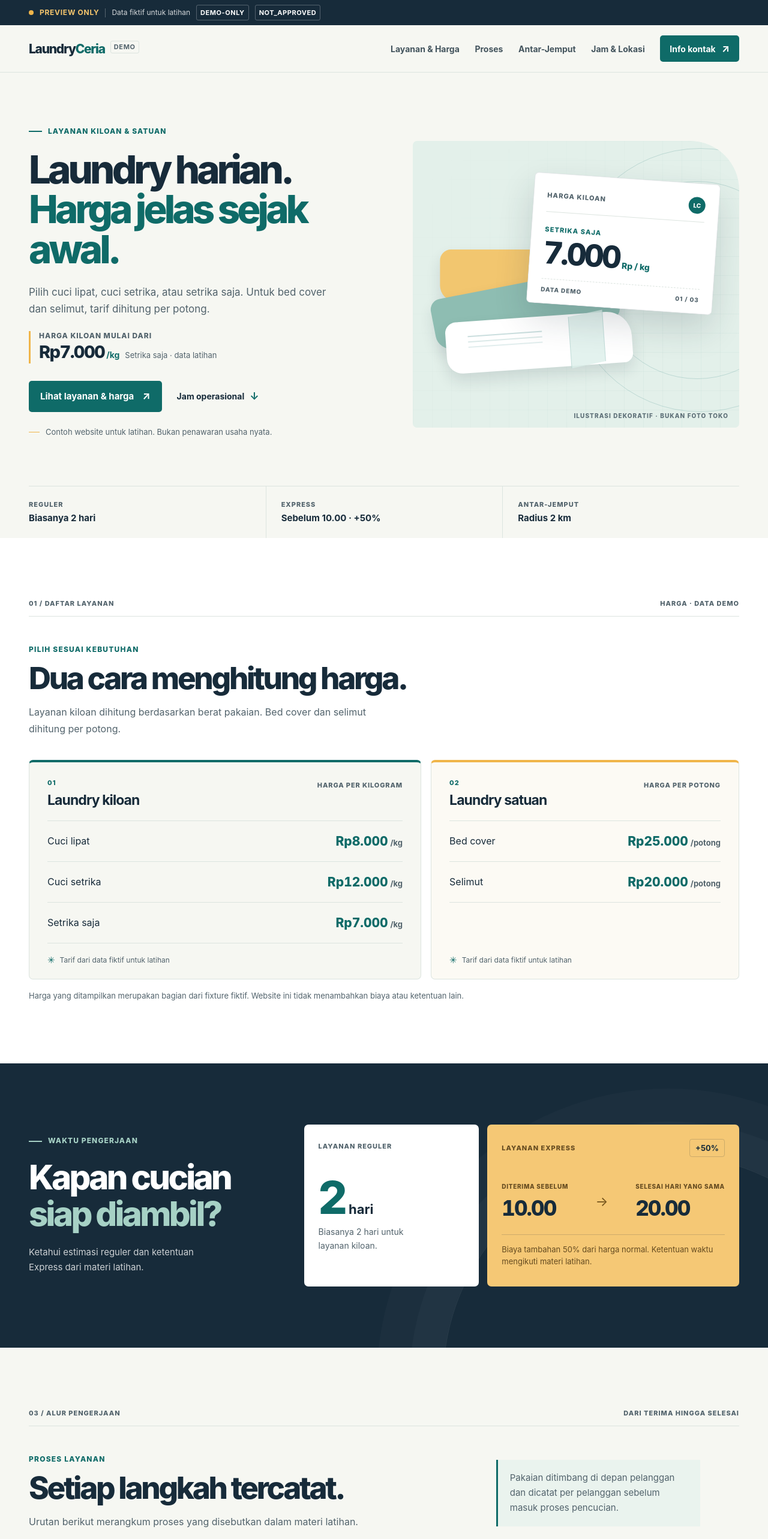
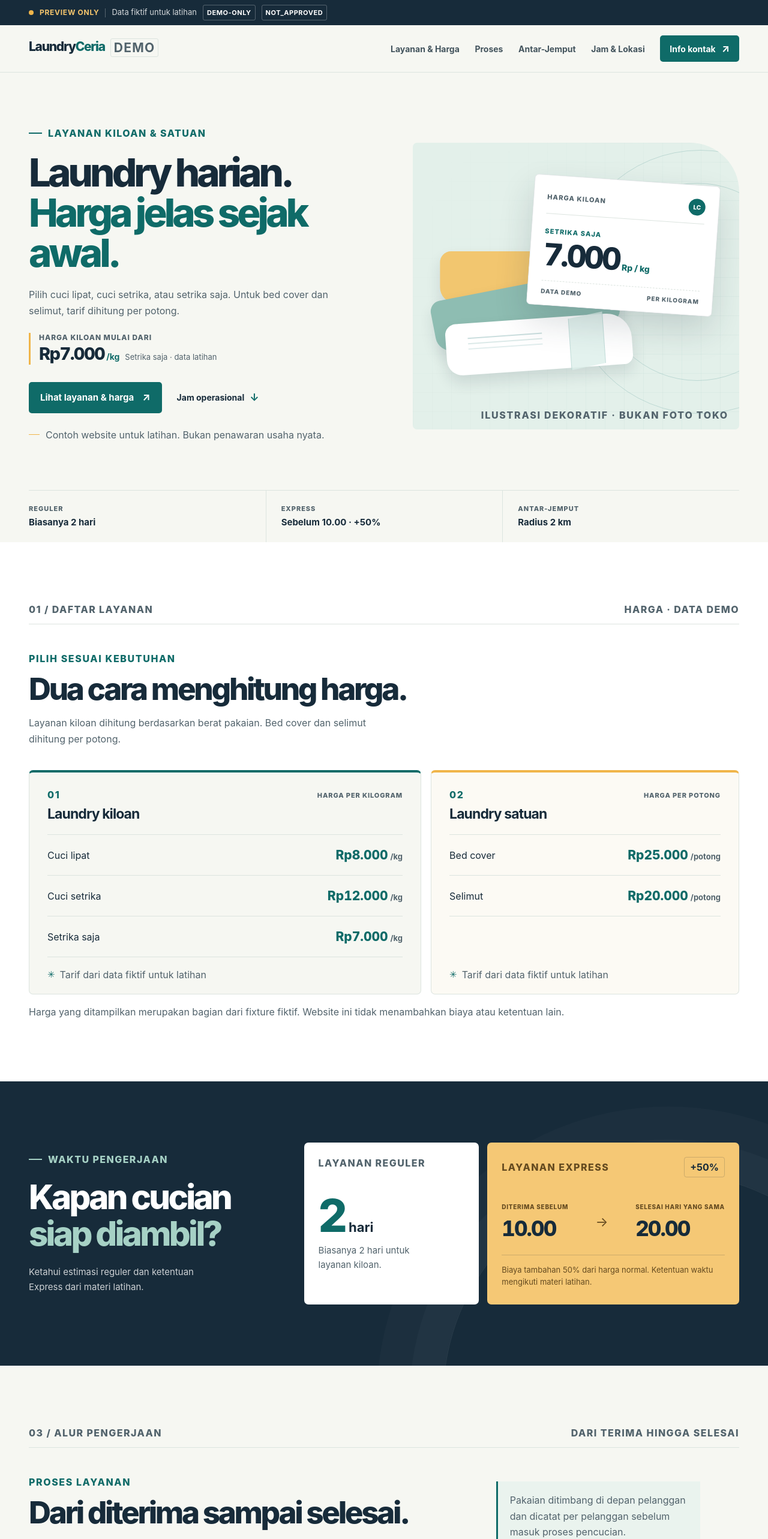
Before and after one commit to kannaryukkei/laundry-ceria-website, a React (Vite) app: page / in a window 1280 px wide. Shown: the top 2566 px of the page at 60% size. Built offline with nearby package versions, Linux system fonts and the light colour scheme.

Commit message:
fix(quality): improve disclosure readability and contrast

```diff
--- a/src/App.tsx
+++ b/src/App.tsx
@@ -105,7 +105,7 @@ function HeroIllustration() {
         <div className="ticket-price"><strong>7.000</strong><span>Rp / kg</span></div>
         <div className="ticket-bottom">
           <span>DATA DEMO</span>
-          <span>01 / 03</span>
+          <span>PER KILOGRAM</span>
         </div>
       </div>
       <span className="art-caption" data-qa-role="disclosure">ILUSTRASI DEKORATIF · BUKAN FOTO TOKO</span>
@@ -273,7 +273,7 @@ function HowItWorks() {
         <div className="process-heading-grid">
           <SectionHeading
             eyebrow="PROSES LAYANAN"
-            title="Setiap langkah tercatat."
+            title="Dari diterima sampai selesai."
             description="Urutan berikut merangkum proses yang disebutkan dalam materi latihan."
           />
           <p className="process-aside" data-qa-role="body">
--- a/src/styles.css
+++ b/src/styles.css
@@ -116,7 +116,7 @@ button:focus-visible, a:focus-visible { outline: 3px solid var(--color-primary);
 .ticket-price strong { color: var(--color-ink); font: 800 clamp(36px, 4vw, 54px)/1.05 var(--font-display); letter-spacing: -.075em; font-variant-numeric: tabular-nums; }
 .ticket-price span { color: var(--color-primary); font-size: 14px; font-weight: 800; }
 .ticket-bottom { display: flex; justify-content: space-between; gap: 12px; margin-top: 16px; padding-top: 11px; border-top: 1px dashed var(--color-border); color: var(--color-muted); font-size: 10px; font-weight: 800; letter-spacing: .09em; }
-.art-caption { position: absolute; right: 18px; bottom: 14px; z-index: 3; color: rgba(23,43,58,.65); font-size: 10px; font-weight: 800; letter-spacing: .11em; }
+.art-caption { position: absolute; right: 18px; bottom: 14px; z-index: 3; color: var(--color-muted); font-size: 13px; font-weight: 800; letter-spacing: .11em; }
 
 .hero-facts { display: grid; grid-template-columns: repeat(3, minmax(0, 1fr)); margin-top: 54px; border-top: 1px solid var(--color-border); }
 .hero-fact { display: flex; min-height: 86px; justify-content: center; flex-direction: column; gap: 6px; padding: 15px 20px 16px 0; }
@@ -161,7 +161,7 @@ button:focus-visible, a:focus-visible { outline: 3px solid var(--color-primary);
 .regular-time { display: flex; align-items: baseline; gap: 8px; margin-top: 43px; }
 .regular-time strong { color: var(--color-primary); font: 800 76px/.9 var(--font-display); letter-spacing: -.08em; }
 .regular-time span { color: var(--color-ink); font: 700 22px var(--font-display); }
-.regular-detail p { max-width: 190px; margin: 13px 0 0; color: var(--color-muted); font-size: 14px; line-height: 1.6; }
+.regular-detail p { max-width: 190px; margin: 13px 0 0; color: var(--color-muted); font-size: 15px; line-height: 1.6; }
 .express-detail { background: #F5C875; }
 .express-header { display: flex; justify-content: space-between; align-items: center; gap: 12px; }
 .express-header .detail-label { color: #654B20; }
@@ -170,7 +170,7 @@ button:focus-visible, a:focus-visible { outline: 3px solid var(--color-primary);
 .express-timeline > div { display: flex; min-width: 0; flex-direction: column; gap: 7px; }
 .express-timeline > div > span { color: #654B20; font-size: 10px; font-weight: 800; letter-spacing: .07em; line-height: 1.45; }
 .express-timeline > div > strong { color: var(--color-ink); font: 800 35px var(--font-display); letter-spacing: -.055em; font-variant-numeric: tabular-nums; }
-.timeline-arrow { color: #74541C; font-size: 22px; }
+.timeline-arrow { color: #654B20; font-size: 22px; }
 .express-detail > p { margin: 23px 0 0; padding-top: 14px; border-top: 1px solid rgba(23,43,58,.18); color: #654B20; font-size: 13px; line-height: 1.55; }
 
 .process-section { background: var(--color-paper); }
@@ -387,3 +387,9 @@ button:focus-visible, a:focus-visible { outline: 3px solid var(--color-primary);
   :root { scroll-behavior: auto; }
   *, *::before, *::after { animation-duration: .01ms !important; animation-iteration-count: 1 !important; transition-duration: .01ms !important; }
 }
+
+
+/* Keep customer-facing text readable at every tested viewport. */
+[data-qa-role="body"] { font-size: max(15px, 1em); }
+[data-qa-role="disclosure"] { font-size: max(13px, 1em); }
+[data-qa-role="metadata"] { font-size: max(11px, 1em); }
```
